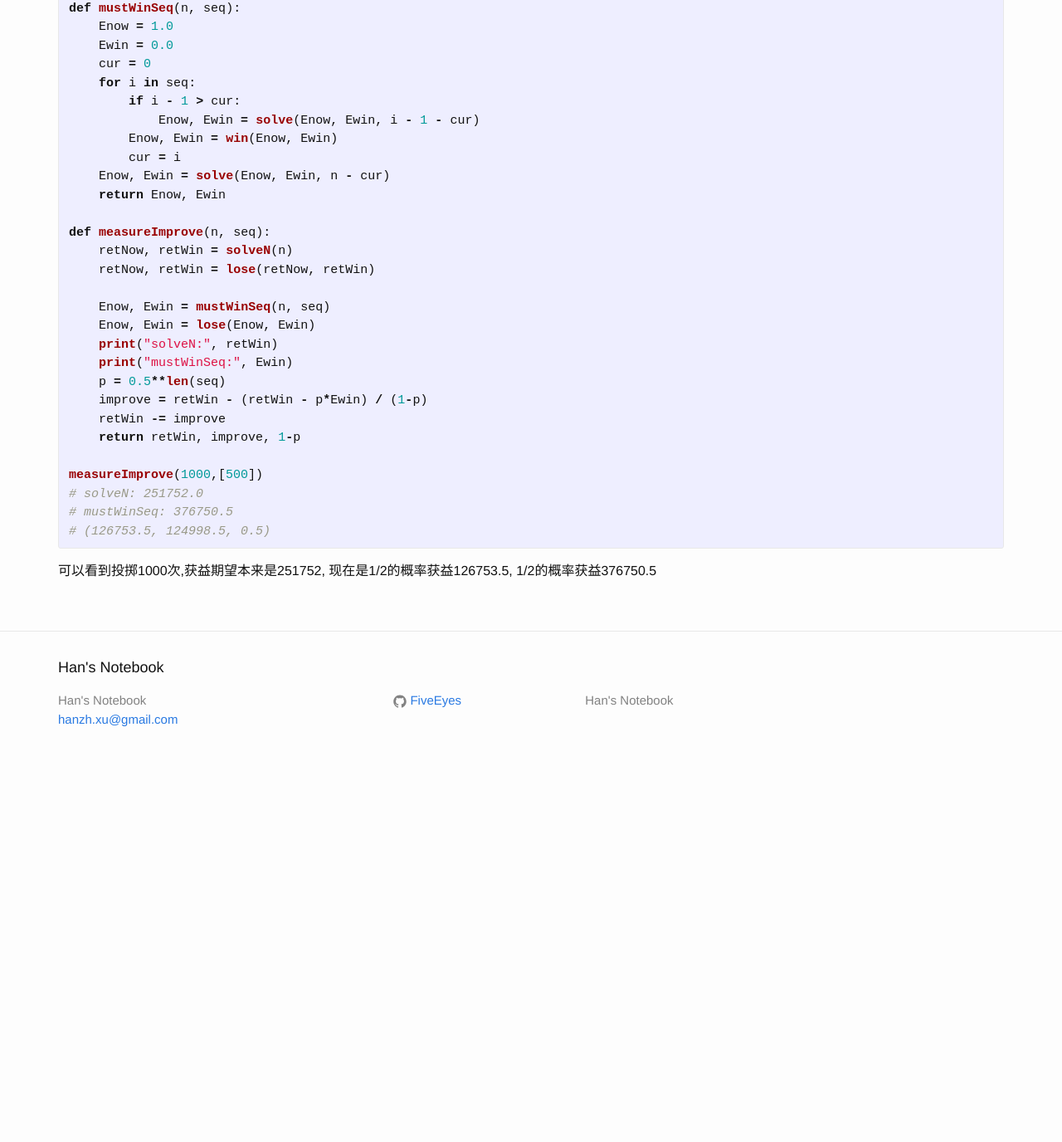
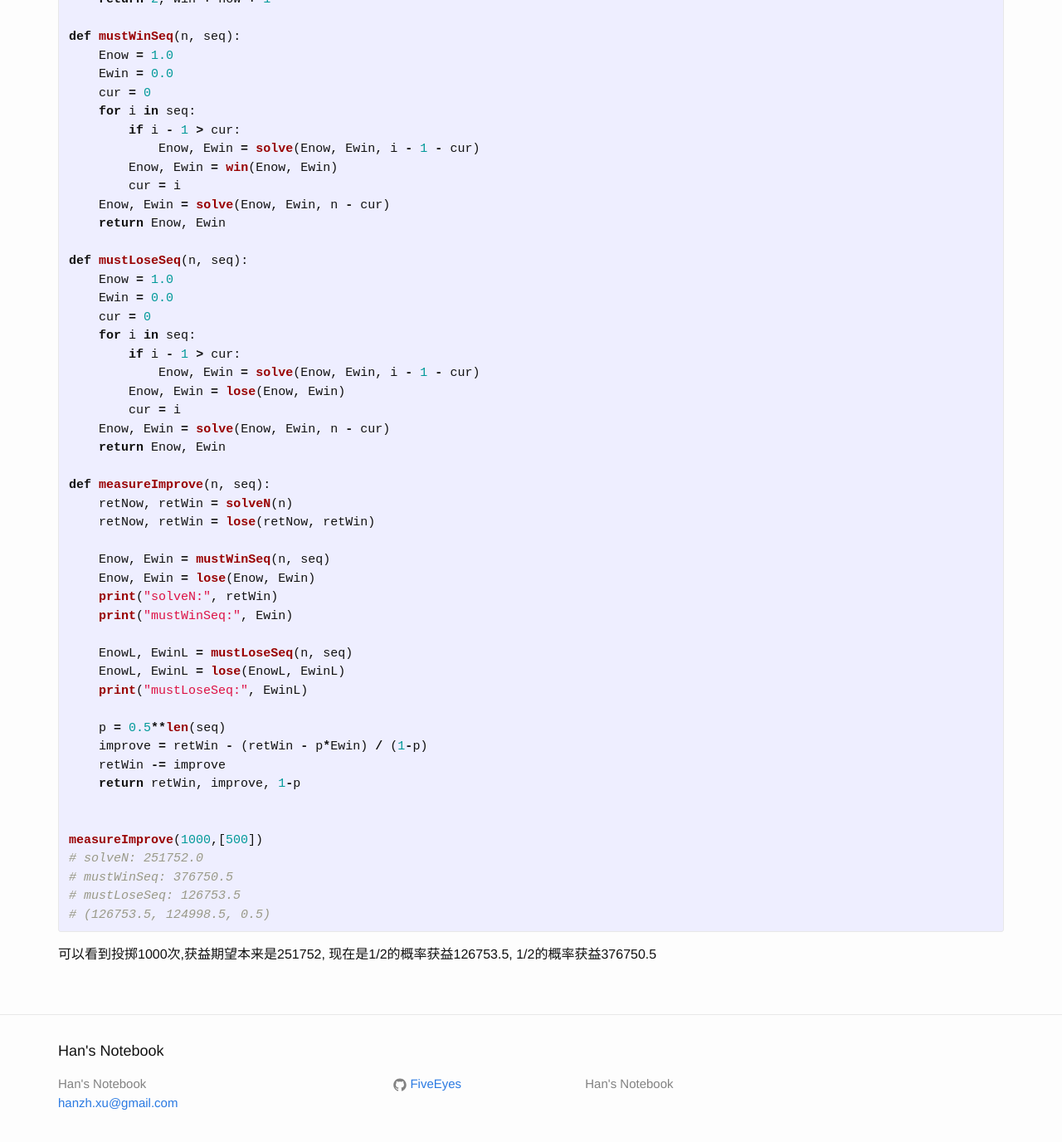
Before and after one commit to FiveEyes/FiveEyes.github.io, a Jekyll site: the page built from _posts/2018-03-12-St-Petersburg-paradox-2.md, in a window 1280 px wide and 1400 px high, scrolled down 1888 px. Shown: the top 1376 px of the window at 83% size. Built offline with Jekyll 4.4.1, drawn with Linux system fonts in a browser that asks for light colours; formulas are drawn with MathJax 3; before the commit the page ends 2826 px from its top, so only the background shows below that; some of the changed text lies outside the part shown.

Commit message:
Update 2018-03-12-St-Petersburg-paradox-2.md

````diff
--- a/_posts/2018-03-12-St-Petersburg-paradox-2.md
+++ b/_posts/2018-03-12-St-Petersburg-paradox-2.md
@@ -42,7 +42,7 @@ $$
 
 既然不能计算median,那么另一个方案是计算几何平均,对获益取log,然后算数平均,然后再exp回来.但是递推依然不支持,所以还没有验证.
 
-还有一个是算方差,然后套Chebyshev's Inequality, $P(|X-E(X)| \ge b) \le \frac{Var(X)}{b^2}$. 但我怀疑这个界十分松散,根本不管用,毕竟Var(X)轻松彪上十几位数字.
+还有一个是算方差,然后套Chebyshev's Inequality, ```\(P(|X-E(X)| \ge b) \le \frac{Var(X)}{b^2}\)```. 但我怀疑这个界十分松散,根本不管用,毕竟Var(X)轻松彪上十几位数字.
 
 纯理论上的方法既然不管用,那就来点工程暴力学了. 下面一个简单的思路是,通过某种方式把极大的获利在统计时去掉.
 
@@ -103,6 +103,18 @@ def mustWinSeq(n, seq):
     Enow, Ewin = solve(Enow, Ewin, n - cur)
     return Enow, Ewin
 
+def mustLoseSeq(n, seq):
+    Enow = 1.0
+    Ewin = 0.0
+    cur = 0
+    for i in seq:
+        if i - 1 > cur:
+            Enow, Ewin = solve(Enow, Ewin, i - 1 - cur)
+        Enow, Ewin = lose(Enow, Ewin)
+        cur = i
+    Enow, Ewin = solve(Enow, Ewin, n - cur)
+    return Enow, Ewin
+
 def measureImprove(n, seq):
     retNow, retWin = solveN(n)
     retNow, retWin = lose(retNow, retWin)
@@ -111,14 +123,21 @@ def measureImprove(n, seq):
     Enow, Ewin = lose(Enow, Ewin)
     print("solveN:", retWin)
     print("mustWinSeq:", Ewin)
+
+    EnowL, EwinL = mustLoseSeq(n, seq)
+    EnowL, EwinL = lose(EnowL, EwinL)
+    print("mustLoseSeq:", EwinL)
+
     p = 0.5**len(seq)
     improve = retWin - (retWin - p*Ewin) / (1-p)
     retWin -= improve
     return retWin, improve, 1-p
 
+
 measureImprove(1000,[500])
 # solveN: 251752.0
 # mustWinSeq: 376750.5
+# mustLoseSeq: 126753.5
 # (126753.5, 124998.5, 0.5)
 {% endhighlight %}
 
````
